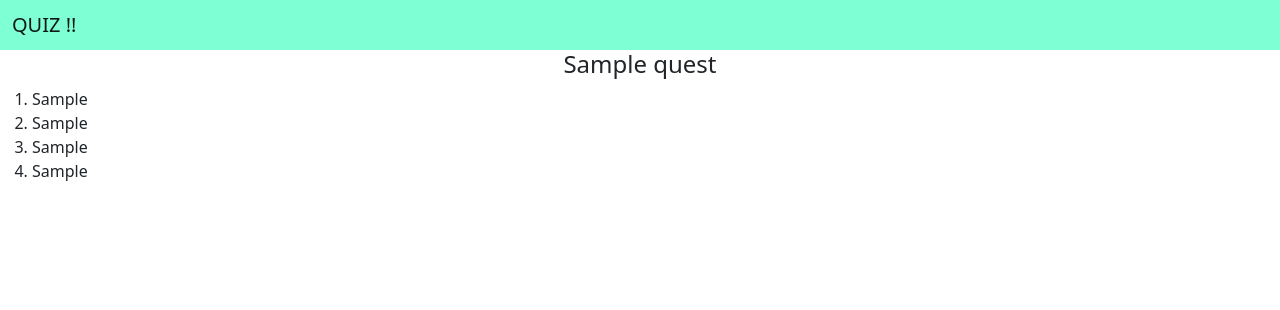
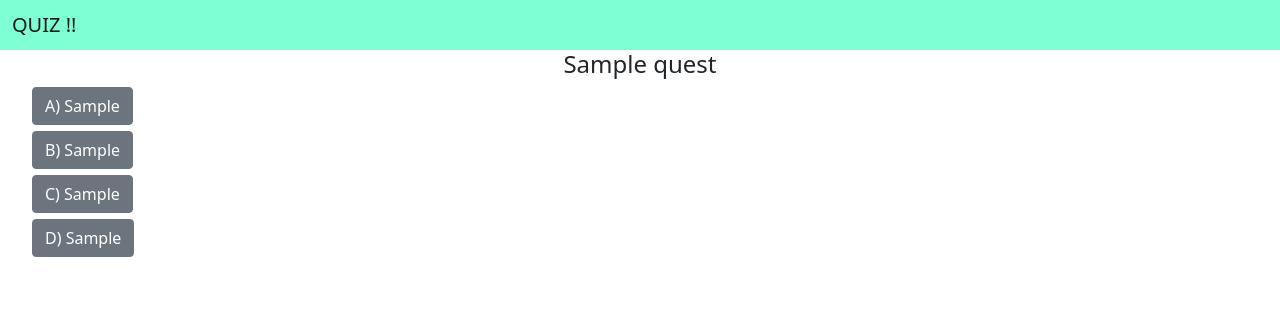
Before and after one commit to Pedro-Prado-Dev/Projeto_Questionario, a Django app: page / in a window 1280 px wide. Shown: the top 310 px of the page. Run offline with Django 4.2, Linux system fonts and the light colour scheme; tables that the repository leaves empty hold one stand-in row (values such as "Sample post").

Commit message:
create quiz template

```diff
--- a/project_quiz/home/templates/home_page/index.html
+++ b/project_quiz/home/templates/home_page/index.html
@@ -21,10 +21,10 @@
     {% for quest in quest %}
     <h4 style="text-align: center;">{{quest.question}}</h4>
     <ol>
-      <li>{{quest.alt_a}}</li>
-      <li>{{quest.alt_b}}</li>
-      <li>{{quest.alt_c}}</li>
-      <li>{{quest.alt_d}}</li>
+      <button type="button" class="btn btn-secondary" style="display: list-item; margin-bottom: 6px;">A) {{quest.alt_a}}</button>
+      <button type="button" class="btn btn-secondary" style="display: list-item; margin-bottom: 6px;">B) {{quest.alt_b}}</button>
+      <button type="button" class="btn btn-secondary" style="display: list-item; margin-bottom: 6px;">C) {{quest.alt_c}}</button>
+      <button type="button" class="btn btn-secondary" style="display: list-item; margin-bottom: 6px;">D) {{quest.alt_d}}</button>
     </ol>
     {% endfor %}   <!-- Optional JavaScript; choose one of the two! -->
 
```
